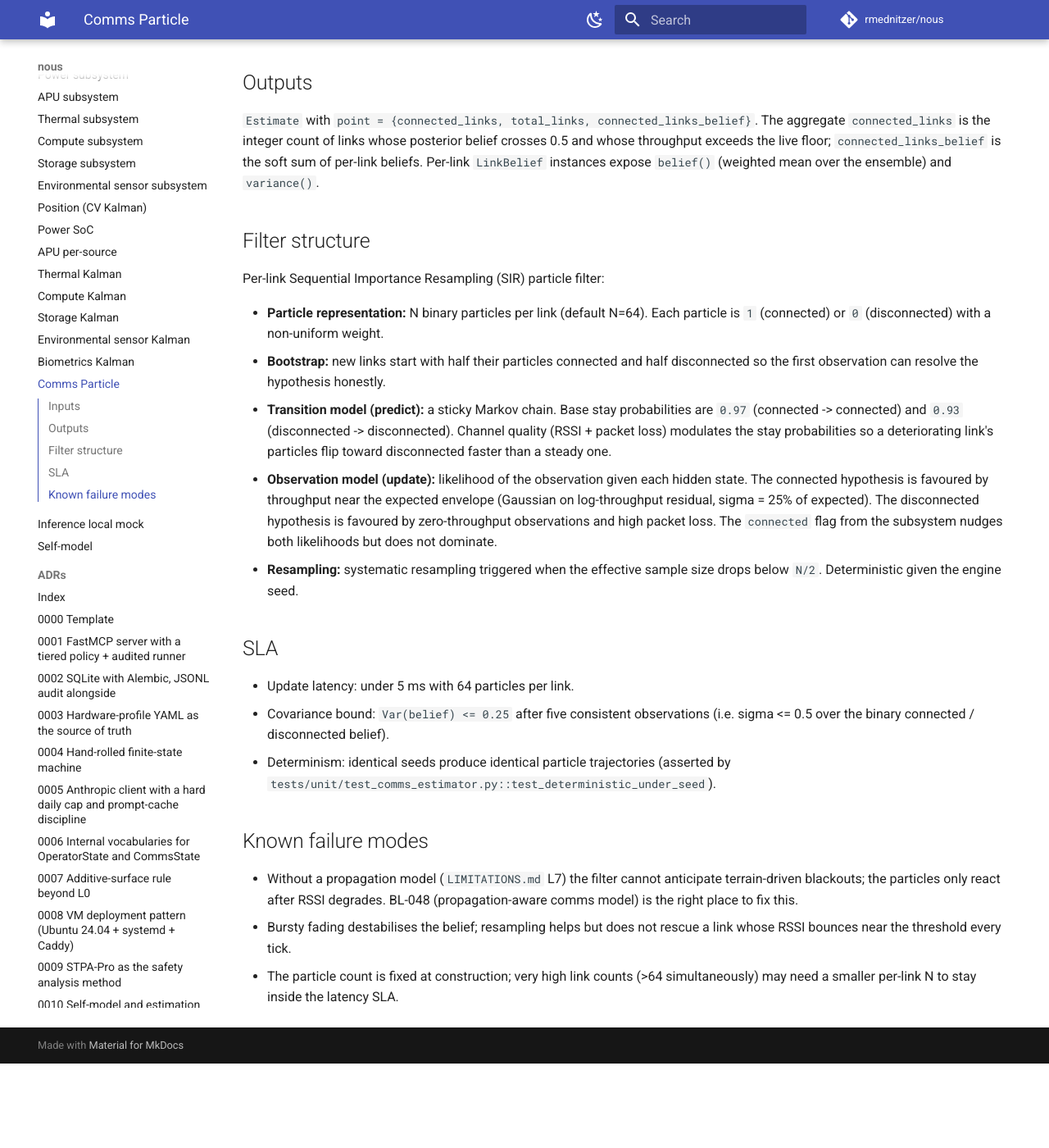
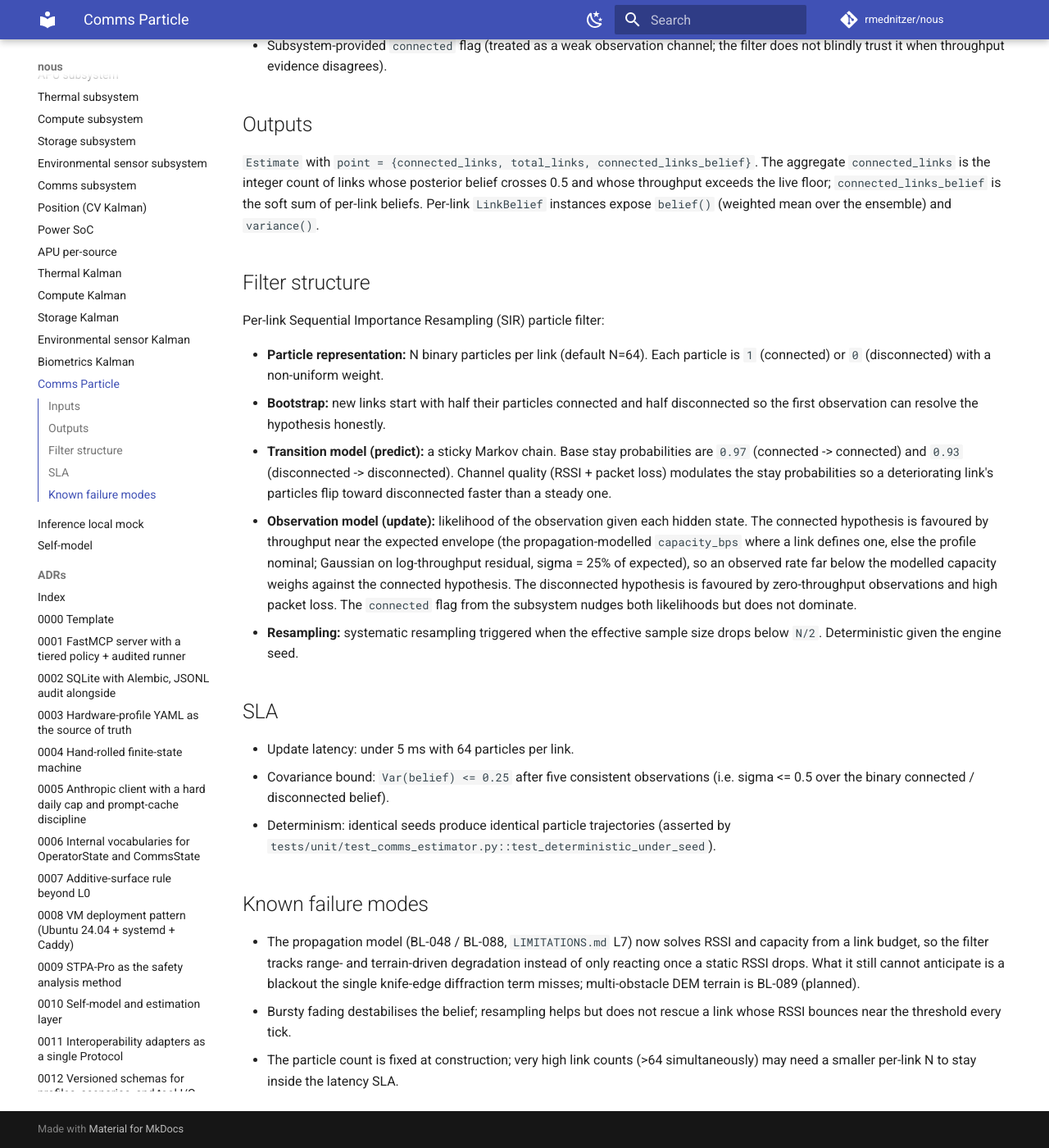
Before and after one commit to rmednitzer/nous, an MkDocs documentation site: the page built from docs/model-cards/estimator-comms-particle.md, in a window 1280 px wide and 1400 px high, scrolled down 380 px. Shown: the whole window at 82% size. Built offline with MkDocs 1.6.1 and Material for MkDocs 9.7.7, drawn with Linux system fonts in a browser that asks for light colours; comment, search, counter and statistics services are not loaded; before the commit the page ends 1677 px from its top, so only the background shows below that; some of the changed text lies outside the part shown.

Commit message:
docs(model-cards): completeness pass for the comms-stack feature set (#163)
* docs(model-cards): completeness pass for the comms-stack feature set

The #161 audit confirmed the model cards and conformance docs were factually
correct; this pass closes the completeness gaps a follow-on survey then found.

New: a comms subsystem model card (the richest subsystem had none) covering the
per-link envelope, propagation (BL-048/088), the outbox (BL-077), the DTN mesh
(BL-056), and EMCON (BL-060); and a DTN/BPv7 conformance posture stating the
RFC 4838 / RFC 9171 behaviour modelled and the wire format omitted (no CBOR
bundle, no BPSec, BPv6-style custody since BPv7 removed in-core custody).

Refreshed: the comms particle-filter card stopped calling the propagation model
absent (BL-048/088 shipped; the residual gap is multi-obstacle DEM, BL-089) and
its inputs/observation model now reflect propagation-derived capacity; the
inference-local-mock card dropped the stale 'inference_cloud not yet registered'
note (it is a live T2 tool); the sensors and CoT/TAK conformance docs stopped
citing the done BL-056 as an omission. Nav and model-card index wired for the
two new pages.

Gates green: pytest 1076, mkdocs strict, docs-nav, ruff, mypy, policy, make
schema (no drift).

https://claude.ai/code/session_017eybTXAGZEoHcYPt5rUMVP

* docs(model-cards): correct the comms tx() contract row (review)

Copilot flagged the subsystem-comms card's tx() row: the return is bytes
*accepted* (not 'sent'), and tx() returns 0 only for specific guards (unknown
link, forced down, EMCON denial or closed window, zero capacity_bps, non-positive
n_bytes), not merely because a link is 'down' -- an aged-out link still accepts.
Aligned the row with the docstring contract.

https://claude.ai/code/session_017eybTXAGZEoHcYPt5rUMVP

```diff
--- a/docs/model-cards/estimator-comms-particle.md
+++ b/docs/model-cards/estimator-comms-particle.md
@@ -7,7 +7,10 @@
 ## Inputs
 
 - Per-link RSSI, throughput, and packet-loss samples from
-  `CommsSubsystem.sensor_obs()`.
+  `CommsSubsystem.sensor_obs()`. For a link with a `propagation` block
+  these are solved each tick from the link budget (BL-048 / BL-088), so
+  RSSI and the SNR-derived `capacity_bps` track range and terrain rather
+  than holding the profile nominal.
 - Subsystem-provided `connected` flag (treated as a weak observation
   channel; the filter does not blindly trust it when throughput
   evidence disagrees).
@@ -38,8 +41,11 @@ Per-link Sequential Importance Resampling (SIR) particle filter:
   flip toward disconnected faster than a steady one.
 * **Observation model (update):** likelihood of the observation given
   each hidden state. The connected hypothesis is favoured by throughput
-  near the expected envelope (Gaussian on log-throughput residual,
-  sigma = 25% of expected). The disconnected hypothesis is favoured by
+  near the expected envelope (the propagation-modelled `capacity_bps`
+  where a link defines one, else the profile nominal; Gaussian on
+  log-throughput residual, sigma = 25% of expected), so an observed rate
+  far below the modelled capacity weighs against the connected
+  hypothesis. The disconnected hypothesis is favoured by
   zero-throughput observations and high packet loss. The `connected`
   flag from the subsystem nudges both likelihoods but does not
   dominate.
@@ -57,10 +63,12 @@ Per-link Sequential Importance Resampling (SIR) particle filter:
 
 ## Known failure modes
 
-- Without a propagation model (`LIMITATIONS.md` L7) the filter cannot
-  anticipate terrain-driven blackouts; the particles only react after
-  RSSI degrades. BL-048 (propagation-aware comms model) is the right
-  place to fix this.
+- The propagation model (BL-048 / BL-088, `LIMITATIONS.md` L7) now solves
+  RSSI and capacity from a link budget, so the filter tracks range- and
+  terrain-driven degradation instead of only reacting once a static RSSI
+  drops. What it still cannot anticipate is a blackout the single
+  knife-edge diffraction term misses; multi-obstacle DEM terrain is BL-089
+  (planned).
 - Bursty fading destabilises the belief; resampling helps but does not
   rescue a link whose RSSI bounces near the threshold every tick.
 - The particle count is fixed at construction; very high link counts
--- a/mkdocs.yml
+++ b/mkdocs.yml
@@ -57,6 +57,7 @@ nav:
       - STANAG 4677 DSSS: conformance/stanag-4677-dsss.md
       - NMEA 0183: conformance/nmea-0183.md
       - MQTT: conformance/mqtt.md
+      - DTN (RFC 4838 / BPv7): conformance/dtn-bpv7.md
       - SOSA: conformance/sosa.md
       - MOSA: conformance/mosa.md
       - Operator biometrics: conformance/biometrics.md
@@ -69,6 +70,7 @@ nav:
       - Compute subsystem: model-cards/subsystem-compute.md
       - Storage subsystem: model-cards/subsystem-storage.md
       - Environmental sensor subsystem: model-cards/subsystem-sensors.md
+      - Comms subsystem: model-cards/subsystem-comms.md
       - Position (CV Kalman): model-cards/estimator-position-kalman.md
       - Power SoC: model-cards/estimator-power-soc.md
       - APU per-source: model-cards/estimator-apu.md
```
Also changed, not shown: CHANGELOG.md (+16 -0 lines), docs/conformance/cot-tak.md (+7 -3 lines), docs/conformance/dtn-bpv7.md (added, +56 -0 lines), docs/conformance/sensors.md (+4 -2 lines), docs/model-cards/README.md (+1 -0 lines), docs/model-cards/inference-local-mock.md (+4 -3 lines), docs/model-cards/subsystem-comms.md (added, +77 -0 lines).
